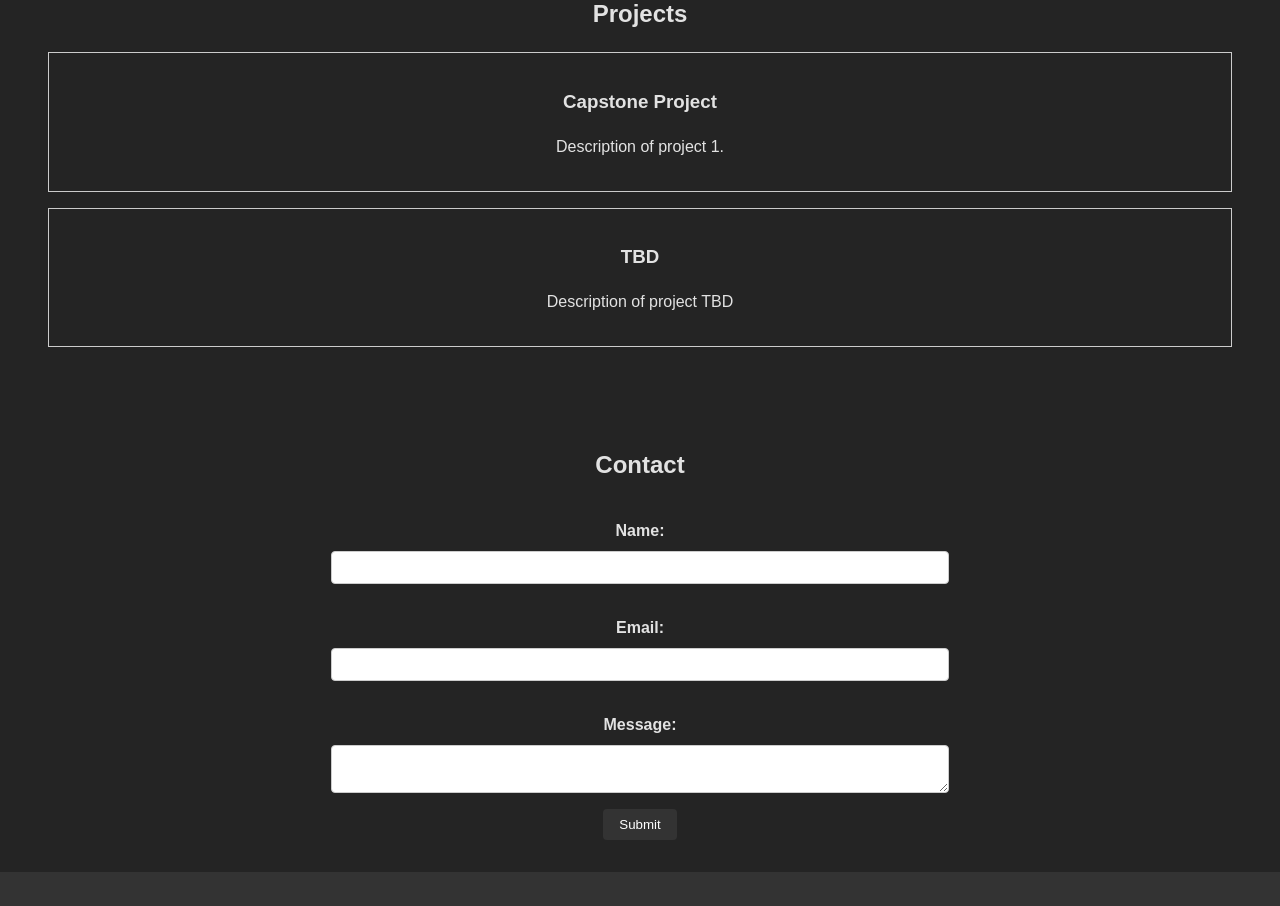
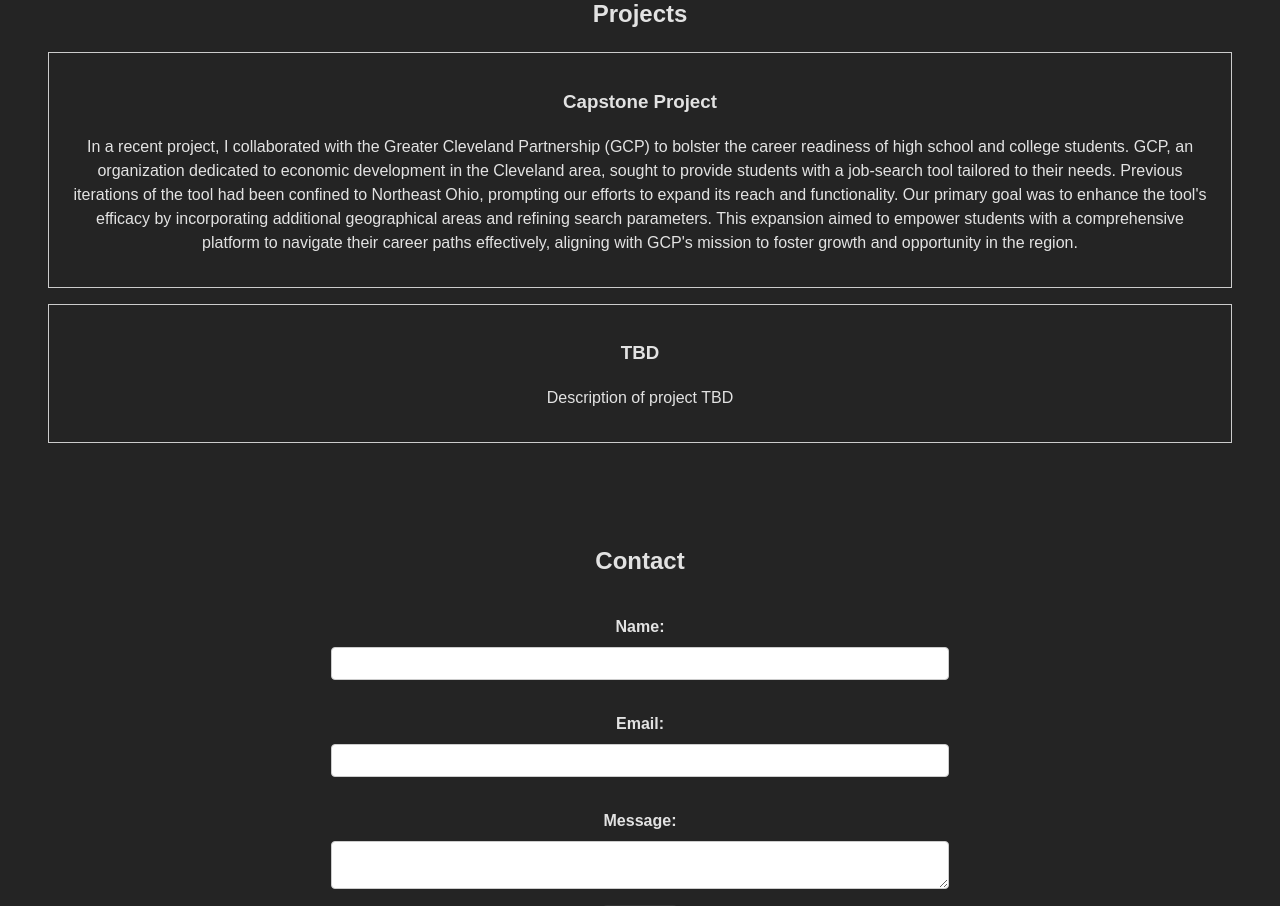
Before and after one commit to RiMustafa/personal_website, a React (Vite) app: page / in a window 1280 px wide. Shown: the part 780-1686 px from the top of the page. Built offline with nearby package versions, Linux system fonts and the light colour scheme.

Commit message:
feat: projectinfo

```diff
--- a/src/App.jsx
+++ b/src/App.jsx
@@ -36,7 +36,7 @@
         <h2>Projects</h2>
         <div className="project">
           <h3>Capstone Project</h3>
-          <p>Description of project 1.</p>
+          <p>In a recent project, I collaborated with the Greater Cleveland Partnership (GCP) to bolster the career readiness of high school and college students. GCP, an organization dedicated to economic development in the Cleveland area, sought to provide students with a job-search tool tailored to their needs. Previous iterations of the tool had been confined to Northeast Ohio, prompting our efforts to expand its reach and functionality. Our primary goal was to enhance the tool's efficacy by incorporating additional geographical areas and refining search parameters. This expansion aimed to empower students with a comprehensive platform to navigate their career paths effectively, aligning with GCP's mission to foster growth and opportunity in the region.</p>
         </div>
         <div className="project">
           <h3>TBD</h3>
```
